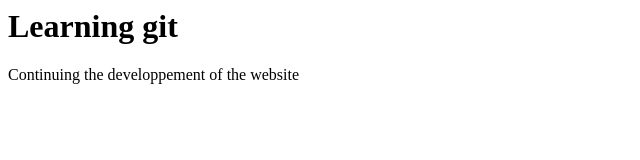
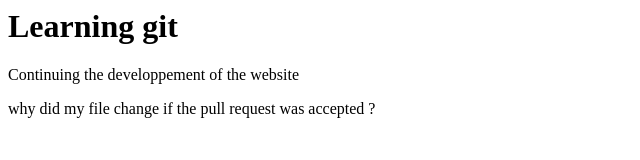
Before and after one commit to Minturak/learning_git, a plain HTML site: page index.html in a window 1280 px wide. Shown: the whole page, without its empty margins (0-640 px from the left). Drawn offline with Linux system fonts and the light colour scheme.

Commit message:
Asking a question

```diff
--- a/index.html
+++ b/index.html
@@ -2,5 +2,6 @@
 <body>
 <h1>Learning git</h1>
 <p>Continuing the developpement of the website</p>
+why did my file change if the pull request was accepted ?
 </body>
 </html>
```
